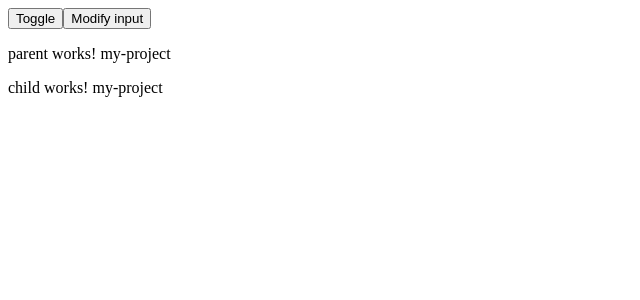
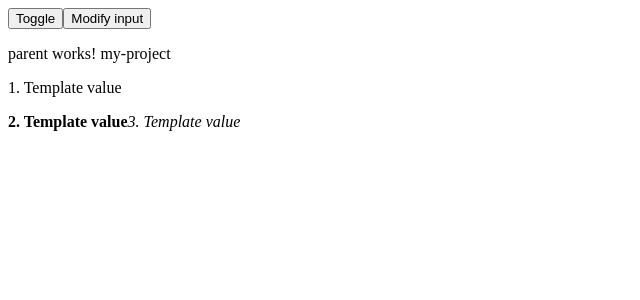
Before and after one commit to MaksymGrom/angular-example, an Angular app: page / in a window 1280 px wide. Shown: the top 300 px of the page, without its empty margins (0-640 px from the left). Built offline with nearby package versions, Linux system fonts and the light colour scheme.

Commit message:
ngAfterContentInit ngAfterContentChecked

```diff
--- a/src/app/app.component.html
+++ b/src/app/app.component.html
@@ -1,3 +1,14 @@
 <button (click)="show = !show">Toggle</button>
 <button (click)="title = title + '1'">Modify input</button>
-<app-parent *ngIf="show" [title]="title"></app-parent>
+<app-parent *ngIf="show" [title]="title">
+  <!--  <p #ref>test</p>-->
+  <!--  <app-child #ref [title]="title"></app-child>-->
+  <!--  <app-child #ref [title]="title"></app-child>-->
+  <!--  <app-child #ref [title]="title"></app-child>-->
+  <!--  <p #ref>test</p>-->
+
+  <p #foo>Skip</p>
+  <ng-template #bar let-item><p>1. {{item}}</p></ng-template>
+  <ng-template #bar let-item><b>2. {{item}}</b></ng-template>
+  <ng-template #baz let-item><i>3. {{item}}</i></ng-template>
+</app-parent>
--- a/src/app/components/child/child.component.ts
+++ b/src/app/components/child/child.component.ts
@@ -65,4 +65,8 @@ export class ChildComponent implements
   ngOnDestroy(): void {
     console.log('ChildComponent.ngOnDestroy');
   }
+
+  sayHi() {
+    console.log('Hi from child component');
+  }
 }
--- a/src/app/components/parent/parent.component.html
+++ b/src/app/components/parent/parent.component.html
@@ -1,3 +1,7 @@
 <p>parent works! {{title}}</p>
 
-<app-child [title]="title"></app-child>
+<ng-content select="app-child"></ng-content>
+
+<ng-container *ngFor="let template of templates">
+  <ng-container *ngTemplateOutlet="template; context: { $implicit: 'Template value' }"></ng-container>
+</ng-container>
--- a/src/app/components/parent/parent.component.ts
+++ b/src/app/components/parent/parent.component.ts
@@ -4,21 +4,25 @@ import {
   AfterViewChecked,
   AfterViewInit,
   Component,
+  ContentChild,
+  ContentChildren,
   DoCheck,
   Input,
   OnChanges,
   OnDestroy,
   OnInit,
-  SimpleChanges
+  QueryList,
+  SimpleChanges,
+  TemplateRef
 } from '@angular/core';
+import { ChildComponent } from '../child/child.component';
 
 @Component({
   selector: 'app-parent',
   templateUrl: './parent.component.html',
   styleUrls: ['./parent.component.scss']
 })
-export class ParentComponent implements
-  OnChanges,
+export class ParentComponent implements OnChanges,
   OnInit,
   DoCheck,
   AfterContentInit,
@@ -27,43 +31,58 @@ export class ParentComponent implements
   AfterViewChecked,
   OnDestroy {
 
+  @ContentChild('ref', {static: true, read: ChildComponent})
+  appChild?: ChildComponent;
+
+  @ContentChildren('reff', {read: ChildComponent})
+  childrenContent!: QueryList<ChildComponent>;
+
+  @ContentChildren('foo,bar,baz', {read: TemplateRef})
+  templates!: QueryList<TemplateRef<{ $implicit: string }>>;
+
   @Input()
   title = 'before init parent';
 
   constructor() {
-    console.log('ParentComponent.constructor', this.title);
+    console.log('ParentComponent.constructor', this.title, this.appChild);
   }
 
   ngOnChanges(changes: SimpleChanges): void {
-    console.log('ParentComponent.ngOnChanges', changes, this.title);
+    console.log('ParentComponent.ngOnChanges', changes, this.title, this.appChild);
   }
 
   ngOnInit(): void {
-    console.log('ParentComponent.ngOnInit', this.title);
+    console.log('ParentComponent.ngOnInit', this.title, this.appChild);
   }
 
   ngDoCheck(): void {
-    console.log('ParentComponent.ngDoCheck', this.title);
+    console.log('ParentComponent.ngDoCheck', this.title, this.appChild);
   }
 
   ngAfterContentInit(): void {
-    console.log('ParentComponent.ngAfterContentInit', this.title);
+    this.appChild?.sayHi();
+    if (this.appChild) {
+      this.appChild.title = 'FOO';
+    }
+
+    console.log('templates', this.templates);
+    console.log('ParentComponent.ngAfterContentInit', this.title, this.appChild, this.childrenContent);
   }
 
   ngAfterContentChecked(): void {
-    console.log('ParentComponent.ngAfterContentChecked', this.title);
+    console.log('ParentComponent.ngAfterContentChecked', this.title, this.appChild);
   }
 
   ngAfterViewInit(): void {
-    console.log('ParentComponent.ngAfterViewInit', this.title);
+    console.log('ParentComponent.ngAfterViewInit', this.title, this.appChild);
   }
 
   ngAfterViewChecked(): void {
-    console.log('ParentComponent.ngAfterViewChecked', this.title);
+    console.log('ParentComponent.ngAfterViewChecked', this.title, this.appChild);
   }
 
   ngOnDestroy(): void {
-    console.log('ParentComponent.ngOnDestroy', this.title);
+    console.log('ParentComponent.ngOnDestroy', this.title, this.appChild);
   }
 
 }
```
